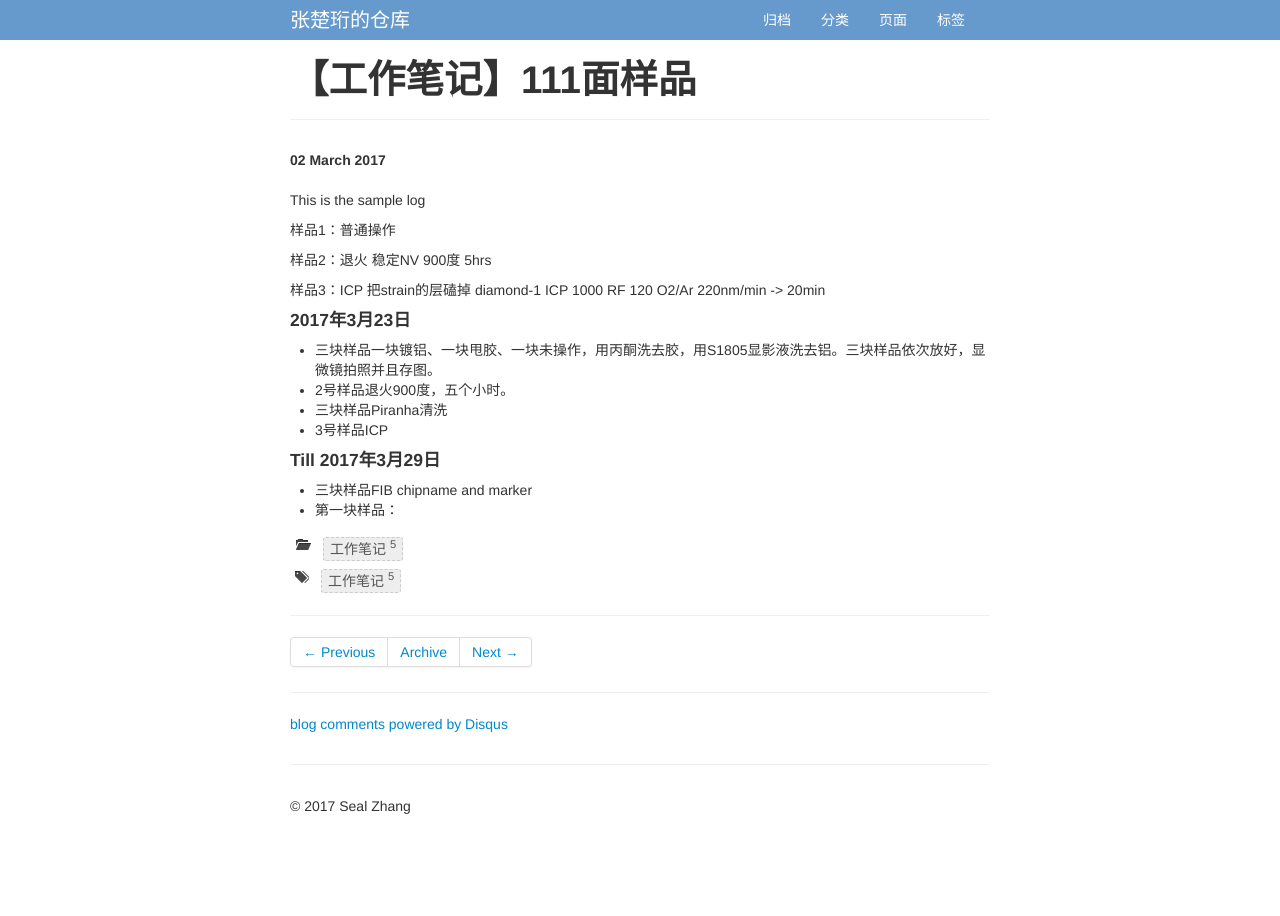
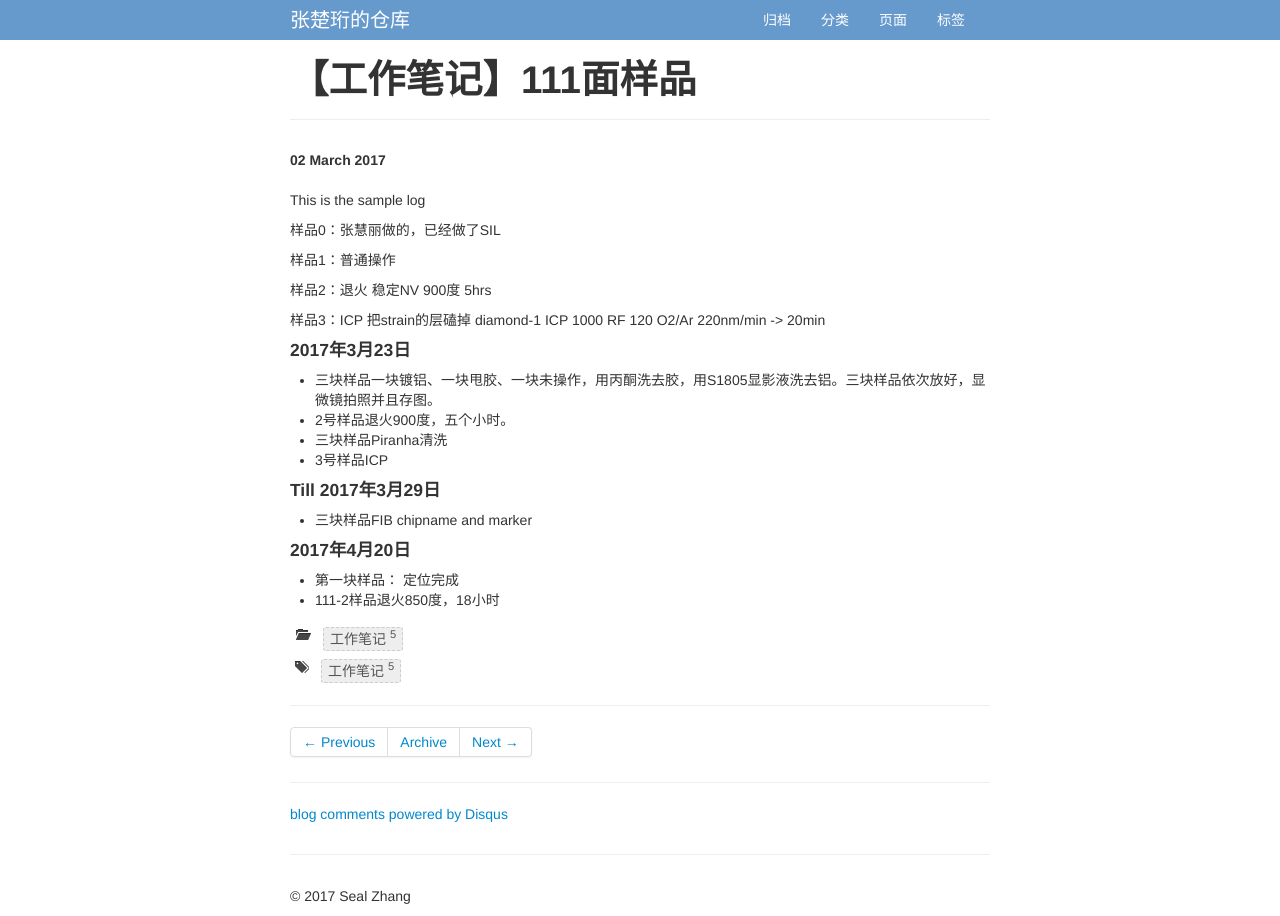
Before and after one commit to zhangchuheng123/zhangchuheng123.github.io, a Jekyll site: the page built from _posts/Diary/2017-03-02-111面样品加工.md, in a window 1280 px wide. Built offline with Jekyll 4.4.1, drawn with Linux system fonts in a browser that asks for light colours; comment, search, counter and statistics services are not loaded.

```diff
--- a/_posts/Diary/2017-03-02-111面样品加工.md
+++ b/_posts/Diary/2017-03-02-111面样品加工.md
@@ -8,6 +8,8 @@ tags: [工作笔记]
 {% include JB/setup %}
 
 This is the sample log
+
+样品0：张慧丽做的，已经做了SIL
 
 样品1：普通操作
 
@@ -25,4 +27,8 @@ This is the sample log
 #### Till 2017年3月29日
 
 * 三块样品FIB chipname and marker
-* 第一块样品：
+
+#### 2017年4月20日
+
+* 第一块样品： 定位完成
+* 111-2样品退火850度，18小时
```
Also changed, not shown: my_pages/graduate-works.md (+2 -0 lines), 1 other file.
